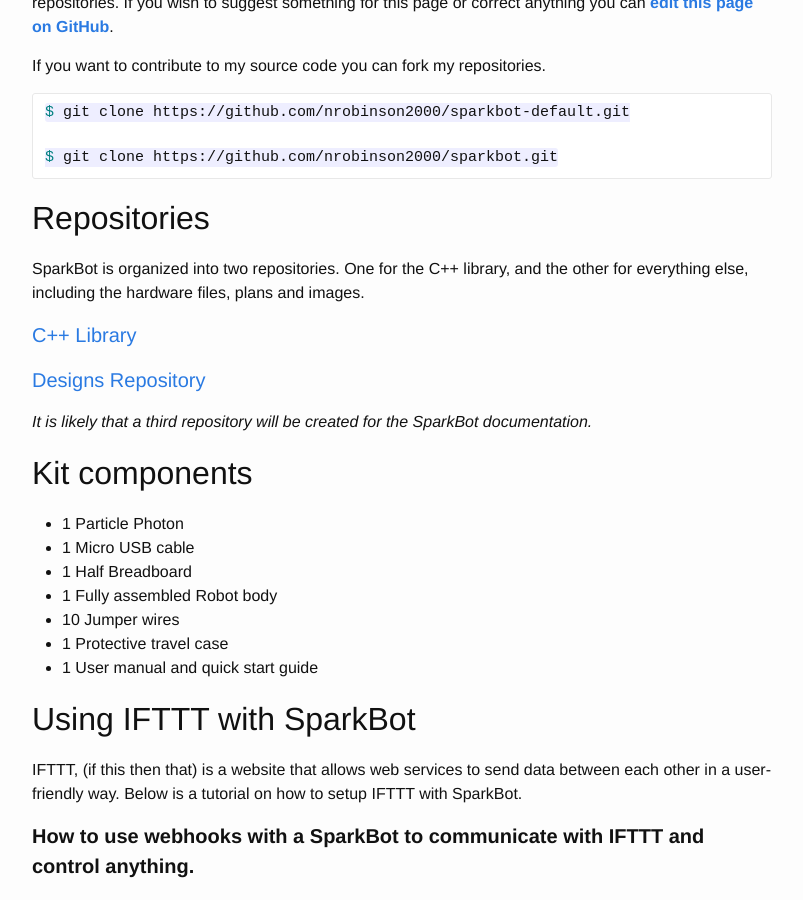
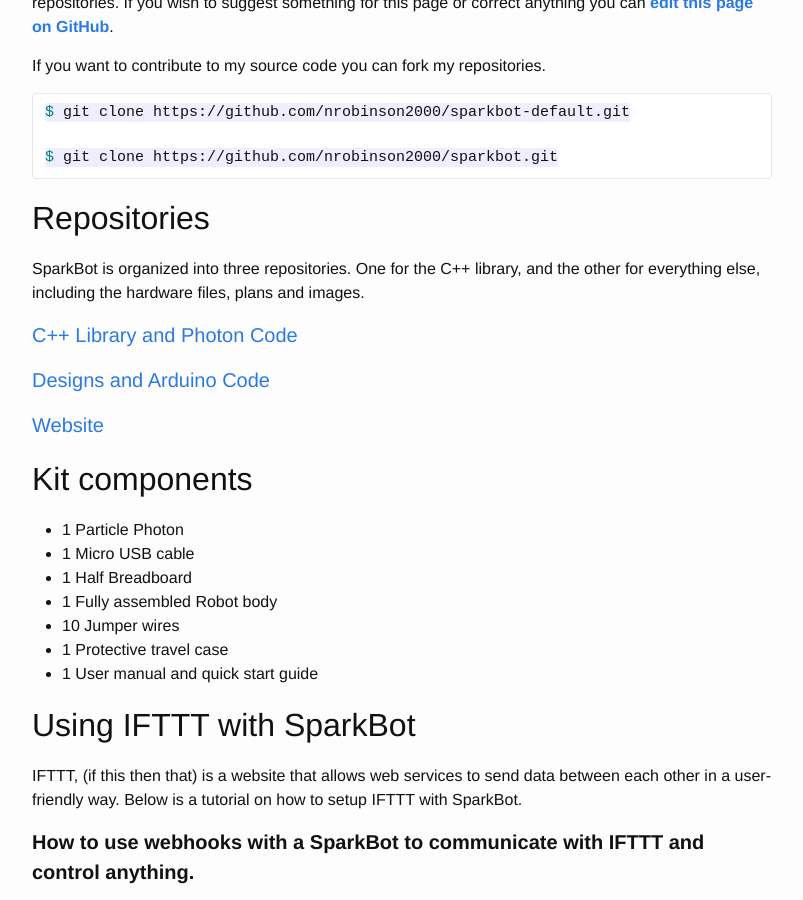
Before and after one commit to nrobinson2000/blog, a Jekyll site: the page built from pages/sparkbot.md, in a window 1280 px wide and 900 px high, scrolled down 3033 px. Shown: the whole window, without its empty margins (238-1041 px from the left). Built offline with Jekyll 4.4.1, drawn with Linux system fonts in a browser that asks for light colours; Markdown is read by kramdown in place of the engine named in the settings; a script that is not in the unit is left out; comment, search, counter and statistics services are not loaded.

Commit message:
at 13:36 of 09-03-2016

````diff
--- a/pages/sparkbot.md
+++ b/pages/sparkbot.md
@@ -86,13 +86,13 @@
 ```
 
 ## Repositories
-SparkBot is organized into two repositories. One for the C++ library, and the other for everything else, including the hardware files, plans and images.
+SparkBot is organized into three repositories. One for the C++ library, and the other for everything else, including the hardware files, plans and images.
 
-#### [C++ Library][10]
+#### [C++ Library and Photon Code][10]
 
-#### [Designs Repository][2]
+#### [Designs and Arduino Code][2]
 
-*It is likely that a third repository will be created for the SparkBot documentation.*
+#### [Website](https://github.com/nrobinson2000/nrobinson2000.github.io)
 
 ## Kit components
 * 1 Particle Photon
````
